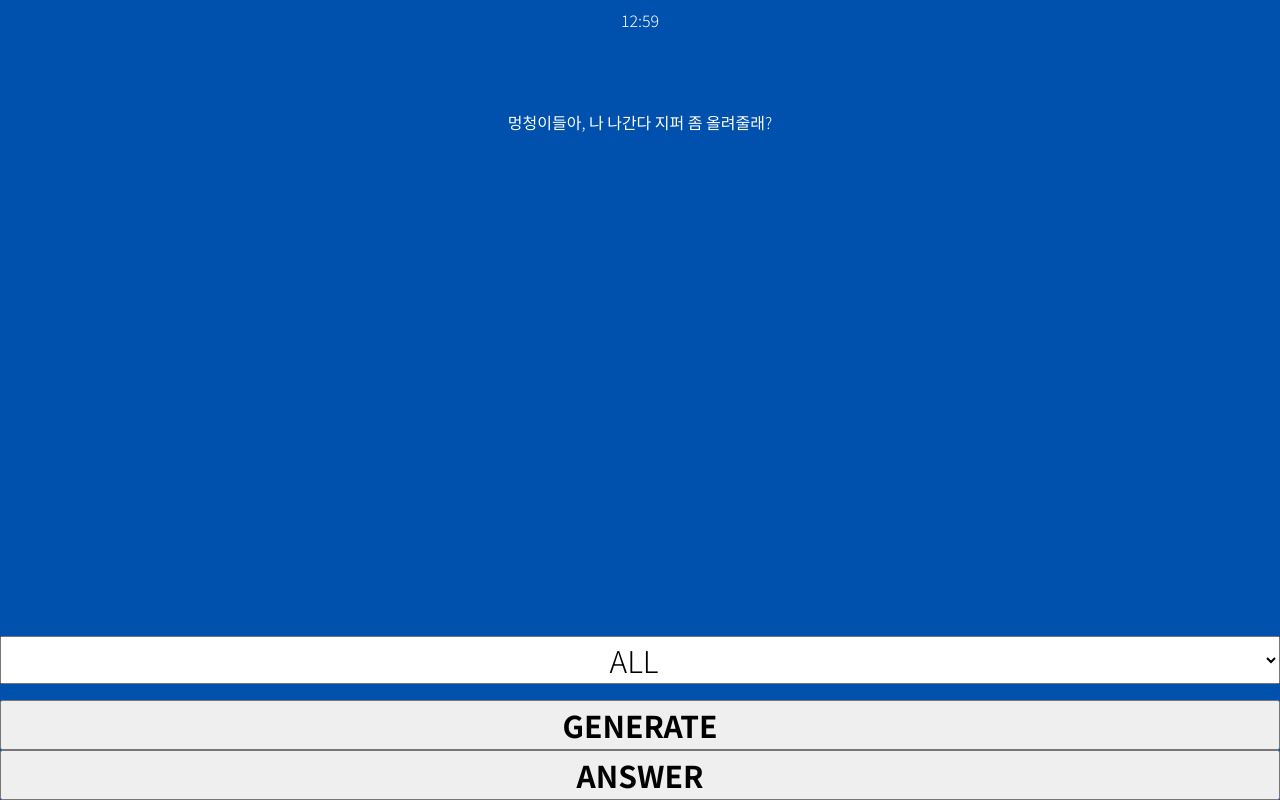
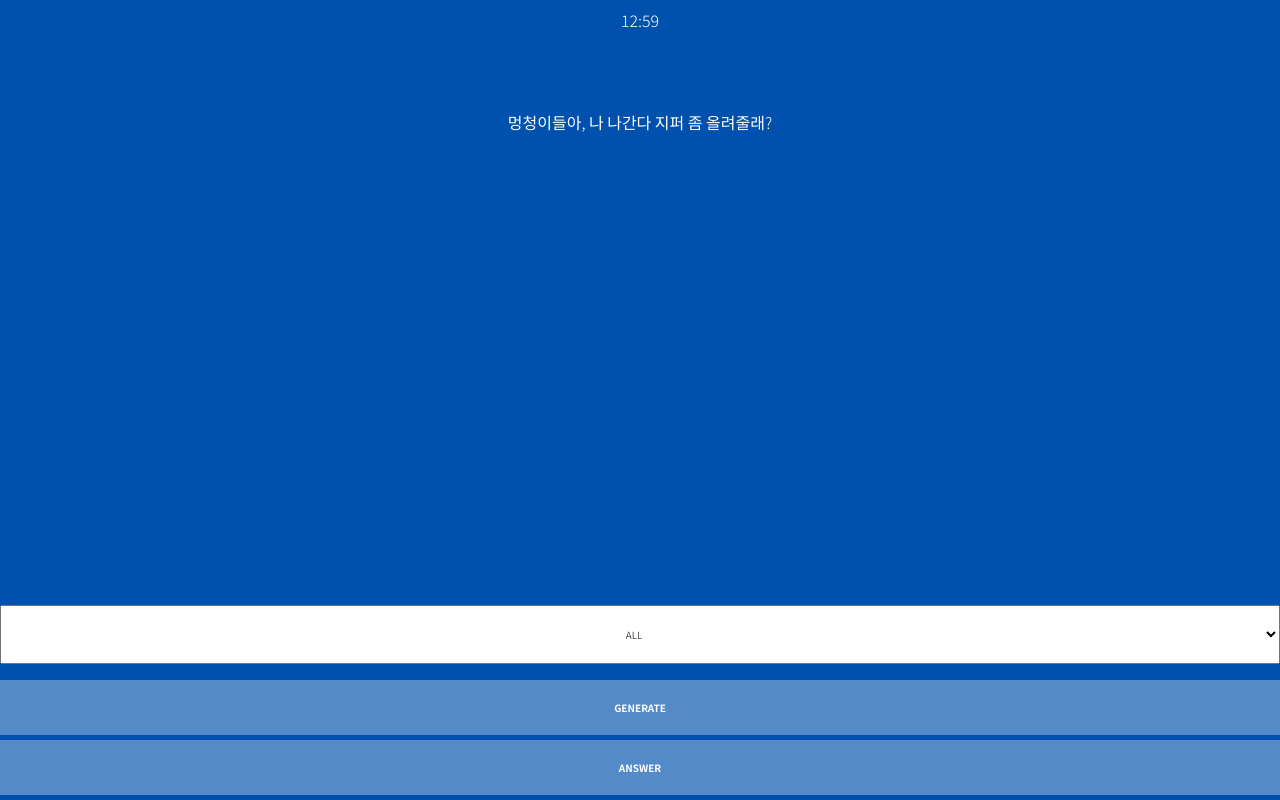
Before and after one commit to gildohyeon/memorizer, a plain HTML site: page index.html in a window 1280 px wide. Drawn offline with Linux system fonts and the light colour scheme.

Commit message:
Add files via upload

```diff
--- a/style.css
+++ b/style.css
@@ -6,10 +6,16 @@ body {
   }
 
   .generate, .answer {
-    font-size: 30px;
+    font-size: 10px;
     font-family: 'Noto Sans KR', sans-serif;
     font-weight: 700;
     width: 100%;
+    padding: 20px;
+    background-color: #ffffff54;
+    color: rgb(255, 255, 255);
+    text-decoration: none;
+    border: none;
+    margin: 0px 5px 5px 0px;
   }
 
   .time {
@@ -37,11 +43,14 @@ body {
     bottom: 0;
 
     left:0; right:0; margin-left:auto; margin-right:auto;
+
   }
 
   .select {
-    font-size: 30px;
+    font-size: 10px;
+    padding: 20px;
     width: 100%;
     text-align: center;
+    text-align: -webkit-center;
     font-family: 'Noto Sans KR', sans-serif;
   }
```
